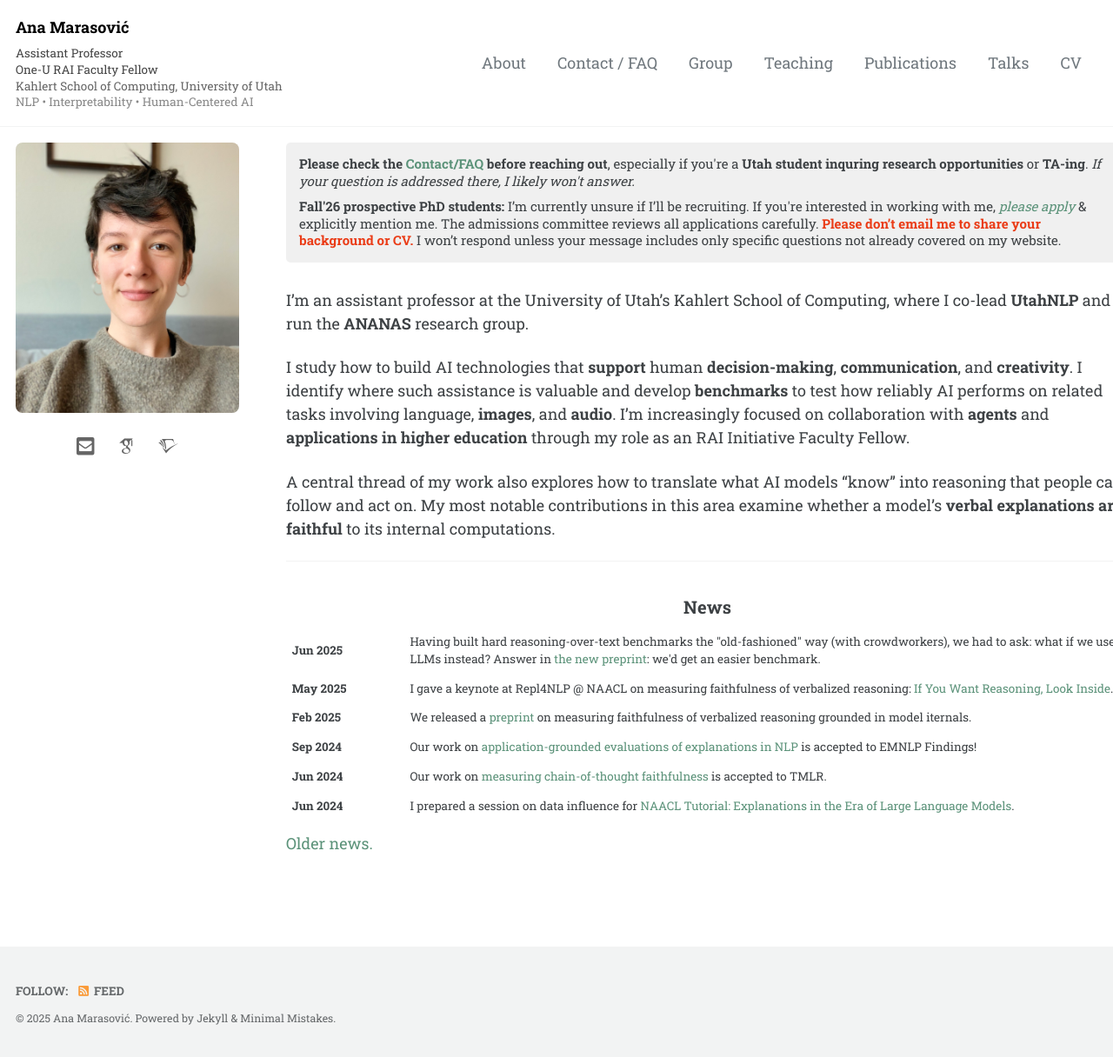
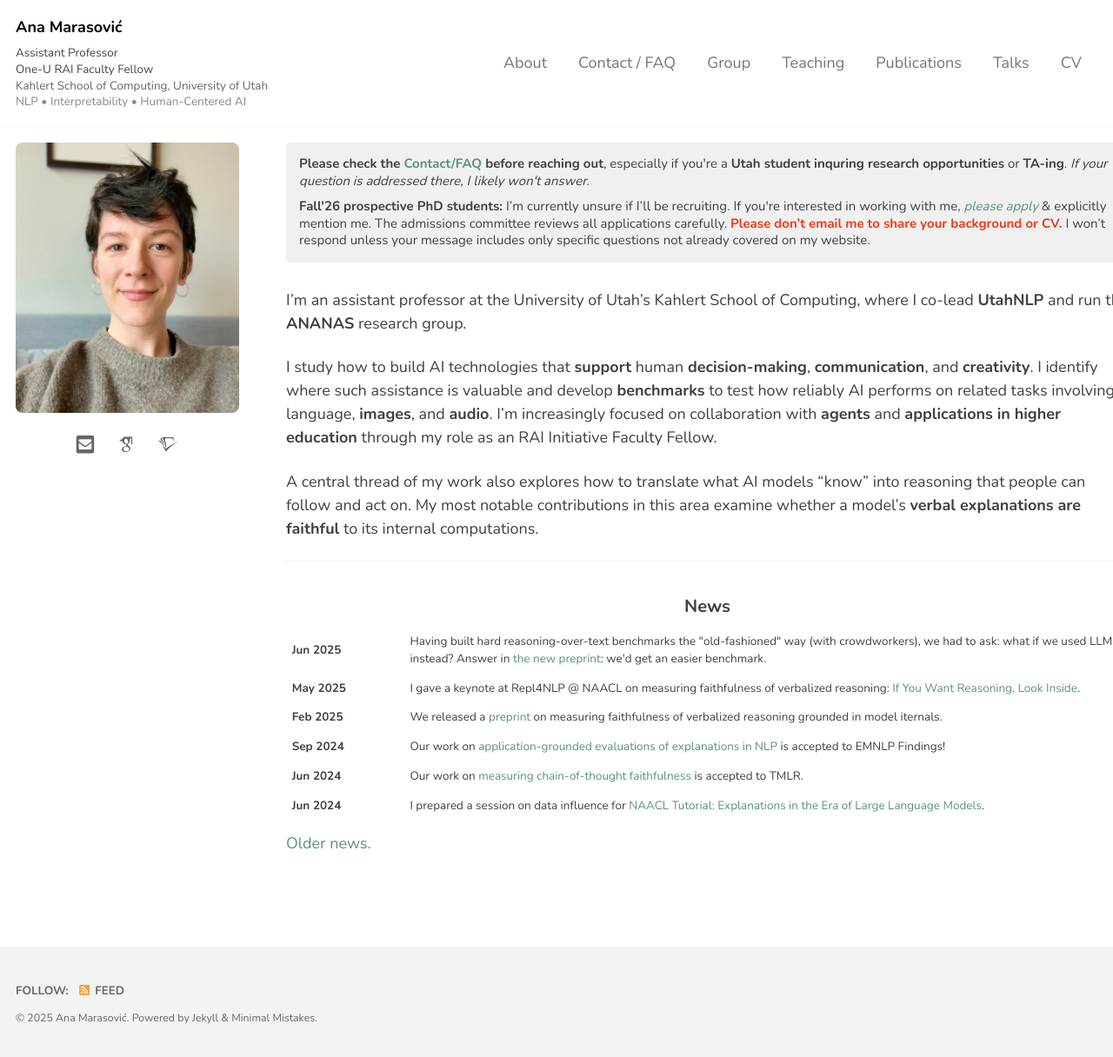
Before and after one commit to amarasovic/amarasovic.github.io, a Jekyll site: the page built from index.md, in a window 1280 px wide and 1216 px high. Shown: the whole window at 87% size. Built offline with Jekyll 4.4.1, drawn with Linux system fonts in a browser that asks for light colours; cached includes are drawn as plain includes; some web fonts are replaced; a script that is not in the unit is left out.

Commit message:
Change site font to Nunito
🤖 Generated with [Claude Code](https://claude.ai/code)

Co-Authored-By: Claude <noreply@anthropic.com>

```diff
--- a/assets/css/main.scss
+++ b/assets/css/main.scss
@@ -4,13 +4,13 @@
 
 @charset "utf-8";
 
-@import url('https://fonts.googleapis.com/css2?family=Roboto+Slab:wght@300;400;500;700&display=swap');
+@import url('https://fonts.googleapis.com/css2?family=Nunito:wght@300;400;500;700&display=swap');
 @import url('https://cdn.jsdelivr.net/gh/jpswalsh/academicons@1/css/academicons.min.css');
 
 $link-color: #5b9279;
 $text-decoration: none;
 
-$sans-serif: "Roboto Slab", Georgia, Times, serif;
+$sans-serif: "Nunito", -apple-system, BlinkMacSystemFont, "Segoe UI", "Helvetica Neue", Arial, sans-serif;
 $global-font-family: $sans-serif;
 $header-font-family: $sans-serif;
 
```
